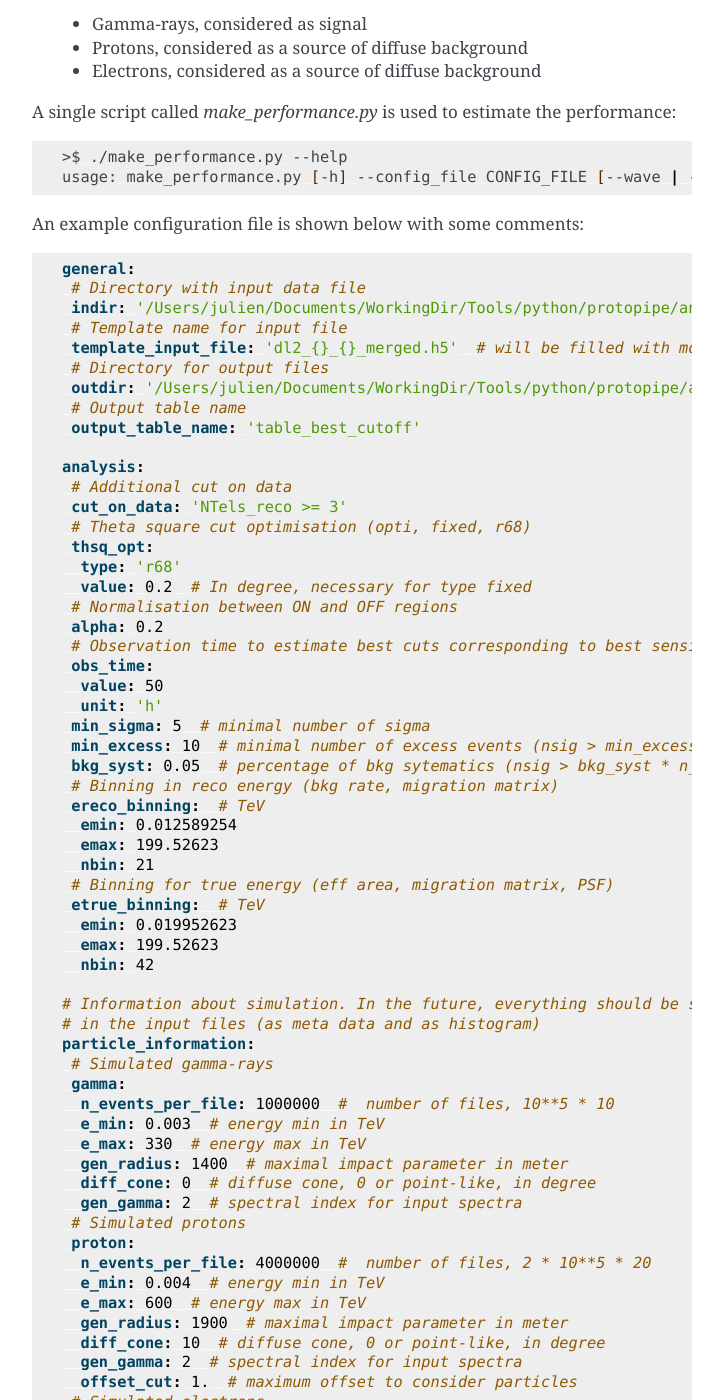
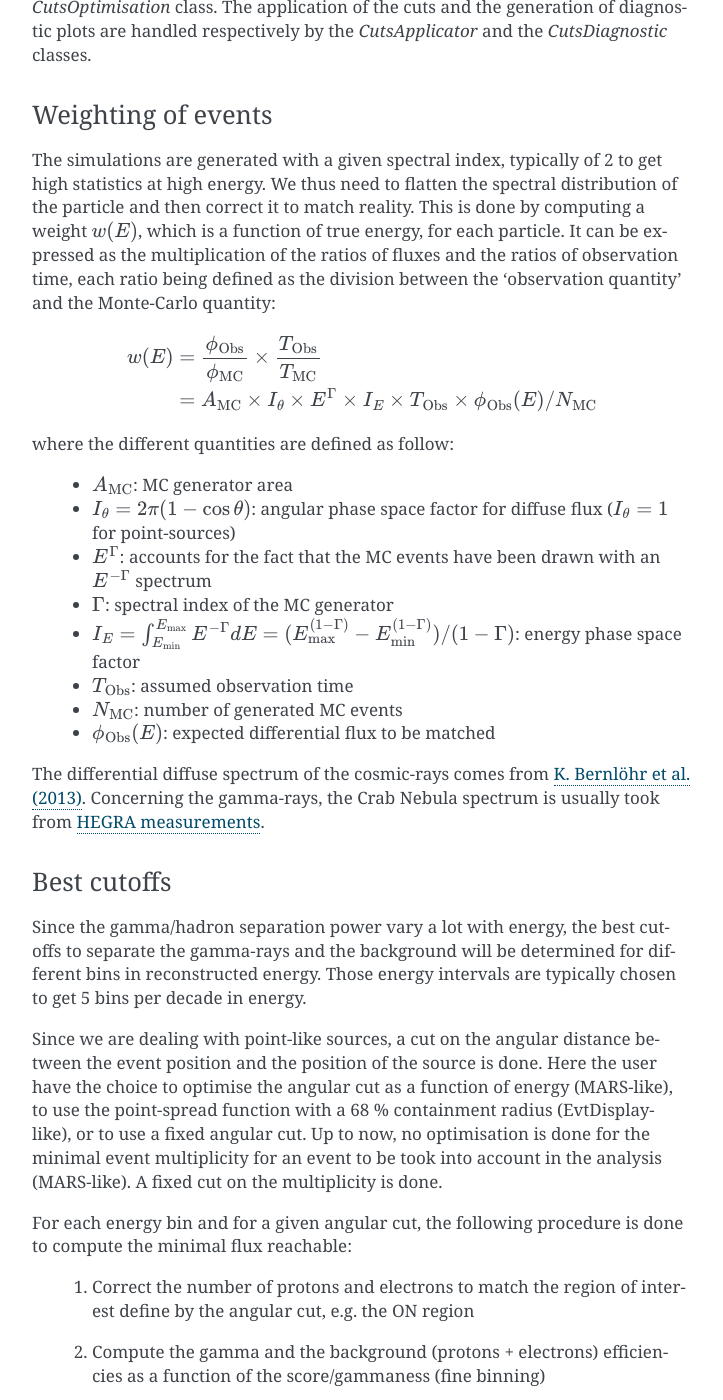
Before and after one commit to cta-observatory/pyirf, a Sphinx documentation site: the page built from docs/perf/index.rst, in a window 1280 px wide and 1400 px high, scrolled down 854 px. Shown: the whole window, without its empty margins (388-1111 px from the left). Built offline with Sphinx 7.4.7, drawn with Linux system fonts in a browser that asks for light colours; some of the changed text lies outside the part shown.

Commit message:
Updated and improved documentation (not finished).

```diff
--- a/docs/conf.py
+++ b/docs/conf.py
@@ -40,7 +40,24 @@ master_doc = 'index'
 # extensions coming with Sphinx (named 'sphinx.ext.*') or your custom
 # ones.
 extensions = [
-    'rinoh.frontend.sphinx'
+    'rinoh.frontend.sphinx',
+    "sphinx_automodapi.automodapi",
+    "sphinx.ext.autodoc",
+    "numpydoc",
+    "sphinx.ext.doctest",
+    "sphinx.ext.intersphinx",
+    "sphinx.ext.todo",
+    "sphinx.ext.coverage",
+    "sphinx.ext.mathjax",
+    "sphinx.ext.ifconfig",
+    "sphinx.ext.viewcode",
+    "sphinx.ext.autosummary",
+    "sphinx.ext.napoleon",
+    "sphinx_automodapi.automodapi",
+    "sphinx_automodapi.smart_resolver",
+    # "nbsphinx",
+    # "IPython.sphinxext.ipython_console_highlighting",
+
 ]
 
 # Add any paths that contain templates here, relative to this directory.
@@ -62,4 +79,4 @@ html_theme = 'alabaster'
 # Add any paths that contain custom static files (such as style sheets) here,
 # relative to this directory. They are copied after the builtin static files,
 # so a file named "default.css" will overwrite the builtin "default.css".
-html_static_path = ['_static']
+# html_static_path = ['_static']
--- /dev/null
+++ b/docs/contribute/index.rst
@@ -0,0 +1,6 @@
+.. _contribute:
+
+How to contribute
+=================
+
+CTA IRF working group (internal): https://forge.in2p3.fr/projects/instrument-response-functions/wiki
--- a/docs/perf/index.rst
+++ b/docs/perf/index.rst
@@ -1,11 +1,12 @@
 .. _perf:
 
-====
+****
 perf
-====
+****
 
 Introduction
 ============
+
 The perf module contains classes that are used to estimate the performance of the
 instrument. There are tools to handle the determination of the best-cutoffs
 to separate gamma and the background (protons + electrons), to produce the
@@ -22,116 +23,12 @@ The point-like source sensitivity is estimated with the gammapy_
 library. We describe below how to estimate the performance of the instruments
 and we describe in details how it is done.
 
-How to?
-=======
-In order to estimate performance, you need lists of events at the
-DL2 level, e.g. events with a minimal number of information:
-
- * Direction
- * True energy
- * Reconstructed energy
- * Score/gammaness
-
-Three different tables of events, in HDF5_ format, are needed in order to estimate
-the performance of the instruments:
-
- * Gamma-rays, considered as signal
- * Protons, considered as a source of diffuse background
- * Electrons, considered as a source of diffuse background
-
-A single script called `make_performance.py` is used to estimate the performance:
-
-.. code-block:: bash
-
-    >$ ./make_performance.py --help
-    usage: make_performance.py [-h] --config_file CONFIG_FILE [--wave | --tail]
-
-An example configuration file is shown below with some comments:
-
-.. code-block:: yaml
-
-    general:
-     # Directory with input data file
-     indir: '/Users/julien/Documents/WorkingDir/Tools/python/protopipe/ana/prod_full_array_north_zen20_az0_complete/output/dl2/'
-     # Template name for input file
-     template_input_file: 'dl2_{}_{}_merged.h5'  # will be filled with mode and particle type
-     # Directory for output files
-     outdir: '/Users/julien/Documents/WorkingDir/Tools/python/protopipe/ana/prod_full_array_north_zen20_az0_complete/output/perf_mult3/'
-     # Output table name
-     output_table_name: 'table_best_cutoff'
-
-    analysis:
-     # Additional cut on data
-     cut_on_data: 'NTels_reco >= 3'
-     # Theta square cut optimisation (opti, fixed, r68)
-     thsq_opt:
-      type: 'r68'
-      value: 0.2  # In degree, necessary for type fixed
-     # Normalisation between ON and OFF regions
-     alpha: 0.2
-     # Observation time to estimate best cuts corresponding to best sensitivity
-     obs_time:
-      value: 50
-      unit: 'h'
-     min_sigma: 5  # minimal number of sigma
-     min_excess: 10  # minimal number of excess events (nsig > min_excess)
-     bkg_syst: 0.05  # percentage of bkg sytematics (nsig > bkg_syst * n_bkg)
-     # Binning in reco energy (bkg rate, migration matrix)
-     ereco_binning:  # TeV
-      emin: 0.012589254
-      emax: 199.52623
-      nbin: 21
-     # Binning for true energy (eff area, migration matrix, PSF)
-     etrue_binning:  # TeV
-      emin: 0.019952623
-      emax: 199.52623
-      nbin: 42
-
-    # Information about simulation. In the future, everything should be store
-    # in the input files (as meta data and as histogram)
-    particle_information:
-     # Simulated gamma-rays
-     gamma:
-      n_events_per_file: 1000000  #  number of files, 10**5 * 10
-      e_min: 0.003  # energy min in TeV
-      e_max: 330  # energy max in TeV
-      gen_radius: 1400  # maximal impact parameter in meter
-      diff_cone: 0  # diffuse cone, 0 or point-like, in degree
-      gen_gamma: 2  # spectral index for input spectra
-     # Simulated protons
-     proton:
-      n_events_per_file: 4000000  #  number of files, 2 * 10**5 * 20
-      e_min: 0.004  # energy min in TeV
-      e_max: 600  # energy max in TeV
-      gen_radius: 1900  # maximal impact parameter in meter
-      diff_cone: 10  # diffuse cone, 0 or point-like, in degree
-      gen_gamma: 2  # spectral index for input spectra
-      offset_cut: 1.  # maximum offset to consider particles
-     # Simulated electrons
-     electron:
-      n_events_per_file: 2000000  #  number of files, 10**5 * 20
-      e_min: 0.003  # energy min in TeV
-      e_max: 330  # energy max in TeV
-      gen_radius: 1900  # maximal impact parameter in meter
-      diff_cone: 10  # diffuse cone, 0 or point-like, in degree
-      gen_gamma: 2  # spectral index for input spectra
-      offset_cut: 1.  # maximum offset to consider particles
-
-    column_definition:
-     # Column name for true energy
-     mc_energy: 'mc_energy'
-     # Column name for reconstructed energy
-     reco_energy: 'reco_energy'
-     # Column name for the angular distance in the camera between the true
-     # position and the reconstructed position
-     angular_distance_to_the_src: 'xi'
-     # Column name for classification output
-     classification_output:
-      name: 'gammaness'
-      range: [0, 1]  # needed to bin data and for diagnostic plots
+Operations performed on the input DL2 data
+==========================================
 
 Best cutoffs determination
-=================================
+--------------------------
+
 The criteria to determine the best cut off which has been use up to now
 is to obtain the minimal flux with a :math:`5\sigma` detection
 in a given observation time for a Crab-like source template.
@@ -145,6 +42,7 @@ classes.
 
 Weighting of events
 -------------------
+
 The simulations are generated with a given spectral index, typically of 2 to get
 high statistics at high energy. We thus need to flatten the spectral distribution
 of the particle and then correct it to match reality. This is done
@@ -176,6 +74,7 @@ measurements <https://arxiv.org/abs/astro-ph/0407118>`_.
 
 Best cutoffs
 ------------
+
 Since the gamma/hadron separation power vary a lot with energy, the
 best cutoffs to separate the gamma-rays and the background will be determined for
 different bins in reconstructed energy. Those energy intervals are typically
@@ -233,6 +133,7 @@ The output tables will be further processed when the user will generate IRFs.
 
 Diagnostics
 -----------
+
 Several diagnostic plots are generated during the procedure.
 For each energy bin both the efficiencies and the rates as a function
 of the score/gammaness, as well as characteristics of the bin, are automatically
@@ -271,6 +178,7 @@ the angular cuts.
 
 Energy migration matrix
 ^^^^^^^^^^^^^^^^^^^^^^^
+
 The migration matrix, ratio of the reconstructed energy over the true energy
 as a function of the true energy, is computed with the events passing the
 threshold of the best cutoff plus the angular cuts.
@@ -280,6 +188,7 @@ I guess that Gammapy_ should be able to reaf IRF with single offset.
 
 Background
 ^^^^^^^^^^
+
 The question to consider whether the bakground is an IRF or not. Since here it
 is needed to estimate the sensitivity of the instrument we consider it is included
 in the IRFs.
@@ -290,6 +199,7 @@ the best cutoff and the angular cuts.
 
 Point spread function
 ^^^^^^^^^^^^^^^^^^^^^
+
 Here we do not really need the PSF to compute the sensitivity, since the angular
 cuts are already applied to the effective area, the energy migration matrix
 and the background.
--- /dev/null
+++ b/docs/usage/EventDisplay.rst
@@ -0,0 +1,5 @@
+.. _EventDisplay:
+
+=========================================
+How to build IRFs from EventDisplay files
+=========================================
--- a/docs/lstchain_irf.rst
+++ b/docs/usage/lstchain_irf.rst
@@ -1,3 +1,5 @@
+.. _lstchain_irf:
+
 =====================================
 How to build IRFs from lstchain files
 =====================================
--- /dev/null
+++ b/docs/usage/protopipe.rst
@@ -0,0 +1,5 @@
+.. _protopipe:
+
+======================================
+How to build IRFs from protopipe files
+======================================
```
Also changed, not shown: other parts of docs/perf/index.rst (+23 -9 lines), docs/changelog.rst (added, +20 -0 lines), docs/index.rst (+41 -9 lines), docs/install/basic.rst (added, +30 -0 lines), docs/install/developer.rst (added, +20 -0 lines), docs/install/index.rst (added, +42 -0 lines), docs/io/index.rst (added, +26 -0 lines), docs/resources/index.rst (added, +155 -0 lines), docs/scripts/index.rst (added, +89 -0 lines), docs/usage/index.rst (added, +41 -0 lines).
